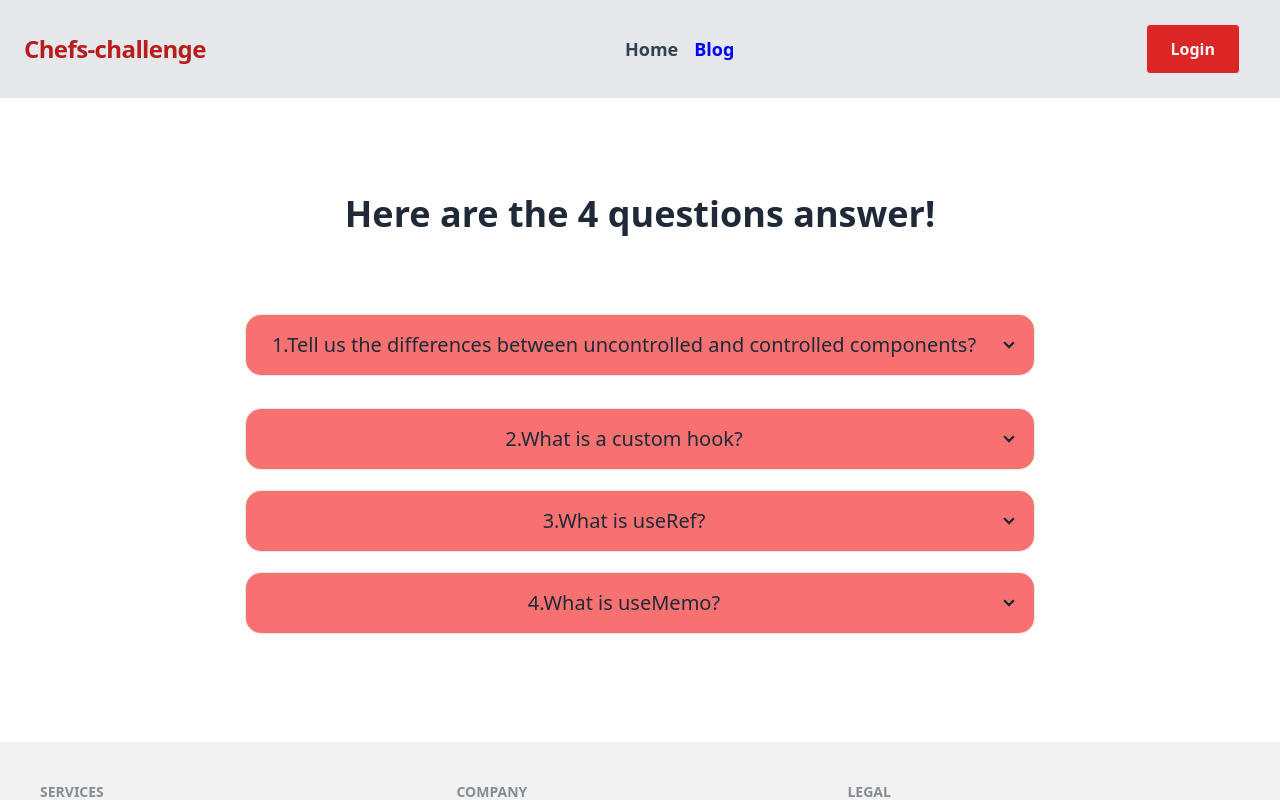
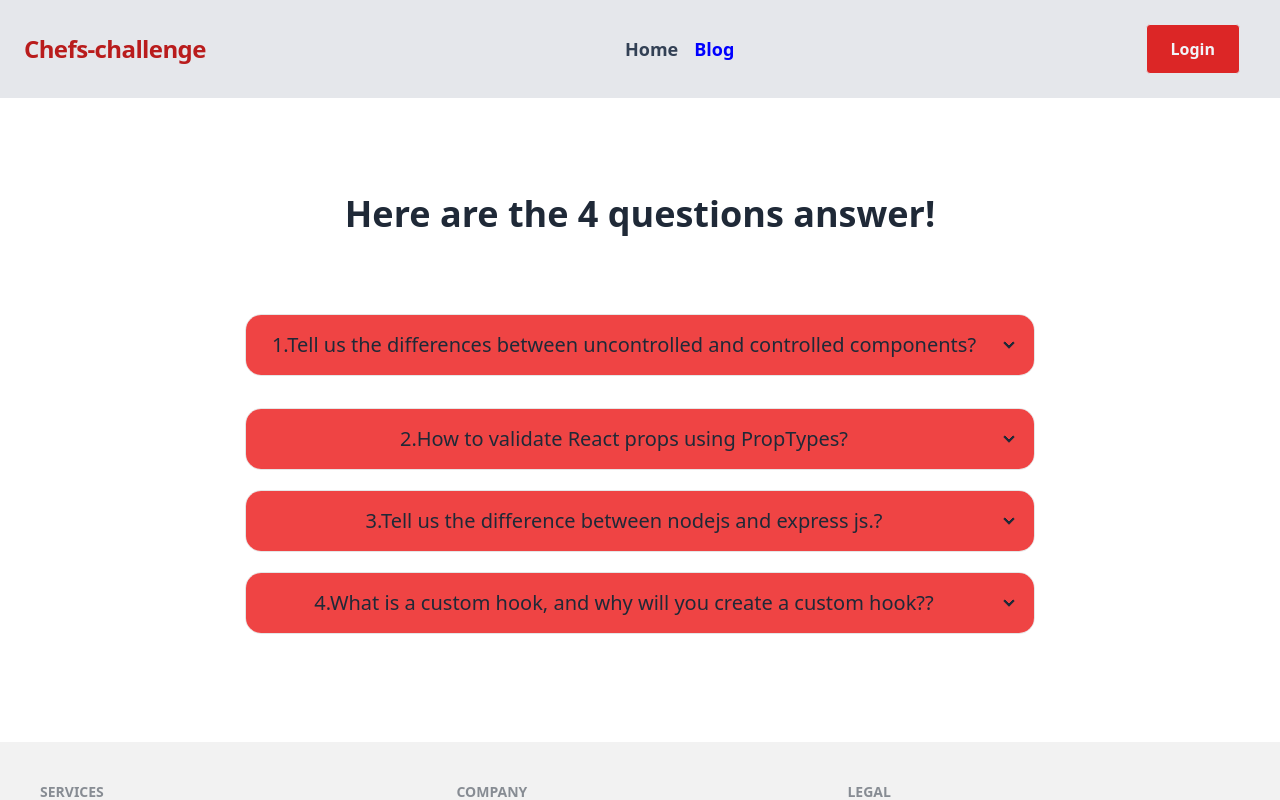
Before and after one commit to AltafHusain22/chef-mart-client, a React (Vite) app: page /blog in a window 1280 px wide. Shown: the top 800 px of the page. Built offline with nearby package versions, Linux system fonts and the light colour scheme; no server answers.

Commit message:
blog updated

```diff
--- a/src/components/blog/Blog.jsx
+++ b/src/components/blog/Blog.jsx
@@ -13,7 +13,7 @@ const Blog = () => {
             tabIndex={0}
             className="mx-auto collapse collapse-arrow border border-base-300 bg-base-100 rounded-box sm:w-1/2 lg:w-2/3 my-8"
           >
-            <div className="collapse-title text-xl font-medium bg-red-400">
+            <div className="collapse-title text-xl font-medium bg-red-500">
               1.Tell us the differences between uncontrolled and controlled
               components?
             </div>
@@ -37,19 +37,18 @@ const Blog = () => {
             tabIndex={0}
             className="mx-auto collapse collapse-arrow border border-base-300 bg-base-100 rounded-box sm:w-1/2 lg:w-2/3 my-5"
           >
-            <div className="collapse-title text-xl font-medium bg-red-400">
-              2.What is a custom hook?
+            <div className="collapse-title text-xl font-medium bg-red-500">
+              2.How to validate React props using PropTypes?
             </div>
             <div className="collapse-content text-sm sm:text-base ">
               <p className="py-5">
-                A custom hook is a JavaScript function that uses one or more
-                built-in hooks and can be used to encapsulate and reuse stateful
-                logic in React components. Custom hooks are a way to share
-                functionality among components without repeating code, similar
-                to how regular functions are used to share logic among different
-                parts of an application. They allow developers to extract
-                commonly used logic from components and create reusable and
-                composable hooks.
+                React PropTypes is a type checking library that allows
+                developers to validate the props being passed to a React
+                component. It can help catch bugs early by checking that the
+                props are of the expected type. <br />
+                <br />
+                By using PropTypes to validate our props, we can catch errors
+                and improve the robustness of our React components.
               </p>
             </div>
           </div>
@@ -57,17 +56,28 @@ const Blog = () => {
             tabIndex={0}
             className="mx-auto collapse collapse-arrow border border-base-300 bg-base-100 rounded-box sm:w-1/2 lg:w-2/3 my-5"
           >
-            <div className="collapse-title text-xl font-medium bg-red-400">
-              3.What is useRef?
+            <div className="collapse-title text-xl font-medium bg-red-500">
+              3.Tell us the difference between nodejs and express js.?
             </div>
             <div className="collapse-content text-sm sm:text-base ">
               <p className="py-5">
-                <strong>useRef:</strong> is a hook in React that creates a
-                reference to a mutable value which persists for the entire
-                lifecycle of the component. It is often used to access or modify
-                the properties of a DOM element, to store a value that should
-                persist between renders, or to create a reference to a child
-                component.
+                <strong>Node.js:</strong> is a JavaScript runtime that allows
+                developers to run JavaScript code on the server-side. It uses
+                the V8 JavaScript engine from Google Chrome to execute
+                JavaScript code outside of the browser environment. Node.js
+                provides a rich set of built-in modules for working with file
+                system, networking, and other aspects of server-side
+                development.
+                <br />
+                <br />
+                <strong>Express.js:</strong> is a lightweight and flexible web
+                application framework built on top of Node.js. It provides a set
+                of features and utilities for building web applications and
+                APIs, such as routing, middleware, and HTTP request/response
+                handling. Express.js allows developers to easily create
+                server-side applications and APIs, and it has a wide range of
+                community-contributed middleware and plugins that can extend its
+                functionality.
               </p>
             </div>
           </div>
@@ -75,21 +85,22 @@ const Blog = () => {
             tabIndex={0}
             className="mx-auto collapse collapse-arrow border border-base-300 bg-base-100 rounded-box sm:w-1/2 lg:w-2/3 my-5"
           >
-            <div className="collapse-title text-xl font-medium bg-red-400">
-              4.What is useMemo?
+            <div className="collapse-title text-xl font-medium bg-red-500">
+              4.What is a custom hook, and why will you create a custom hook??
             </div>
             <div className="collapse-content text-sm sm:text-base ">
               <p className="py-5">
-                <strong>useMemo:</strong> is a React hook that is used to
-                memoize the result of a function so that it is only recomputed
-                when its dependencies have changed. It is used to optimize the
-                performance of the application by preventing unnecessary
-                re-renders. When a component renders, all of its functions and
-                variables are re-evaluated, which can be a costly operation. By
-                using useMemo, we can memoize the result of a function so that
-                it is only re-evaluated when its dependencies change. This can
-                be especially useful for expensive computations or when dealing
-                with large data sets.{" "}
+                <strong> Custom Hooks:</strong> are used to reuse stateful logic
+                easily across different components in an optimized and scalable
+                format. Custom Hooks also produce a clean and structured
+                codebase that reduces complexity and redundancy in your React
+                project. <br />
+                <br />
+                Custom hooks can call hooks themselves, such as useEffect and
+                useState. These built-in React hooks can work in custom hooks
+                the same way they work in components. custom hooks can help to
+                write cleaner, more efficient code that is easier to maintain
+                and extend over time.
               </p>
             </div>
           </div>
```
